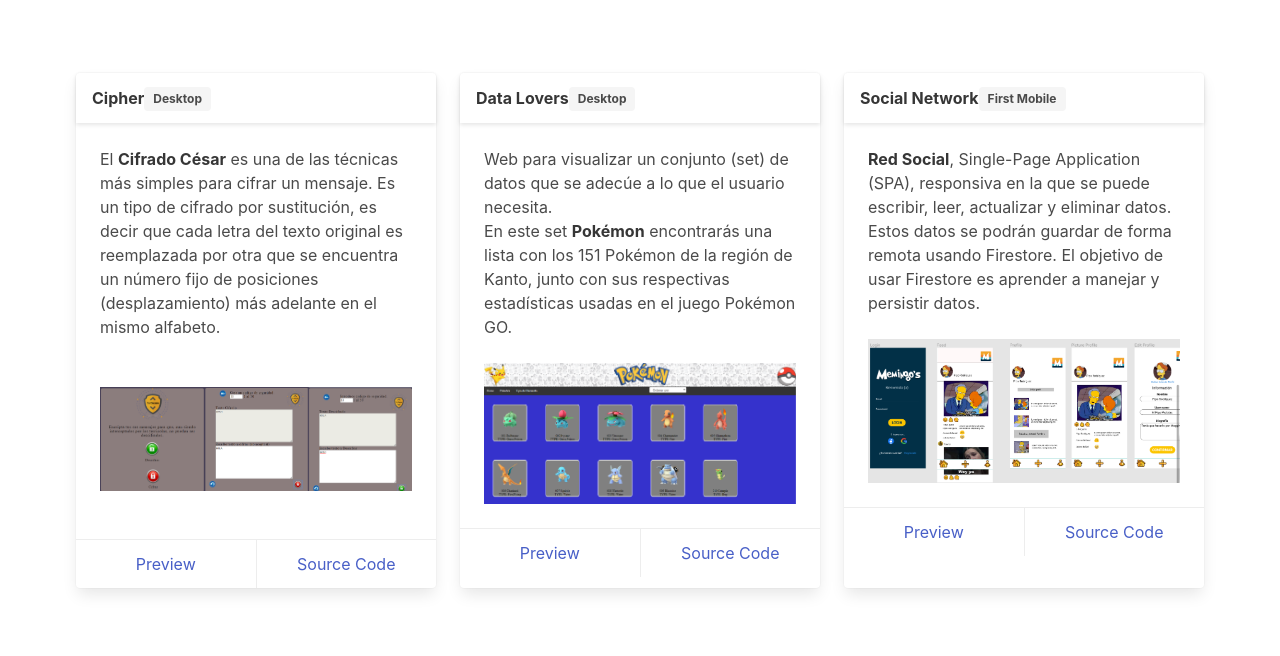
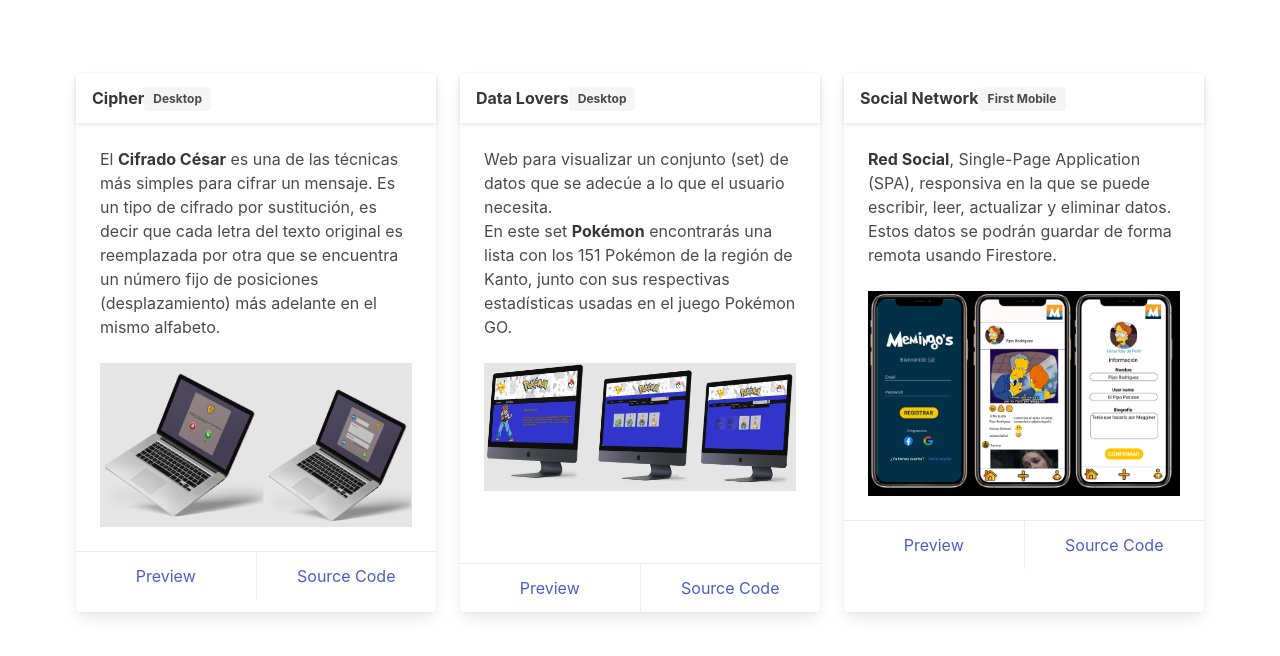
Before and after one commit to fasez26/portafolio, a website: page src/index.html in a window 1280 px wide. Shown: the part 1602-2258 px from the top of the page. Drawn offline with nearby package versions, Linux system fonts and the light colour scheme.

Commit message:
Cambio de imagen proyectos

```diff
--- a/src/index.html
+++ b/src/index.html
@@ -334,11 +334,11 @@
                 Es un tipo de cifrado por sustitución, es decir que cada letra del texto
                 original es reemplazada por otra que se encuentra un número fijo de posiciones
                 (desplazamiento) más adelante en el mismo alfabeto.
-                <br><br><br>
+                <br><br>
                 <figure class="image">
-                  <img src="Cesar.png" alt="Admin template screenshot">
+                  <img src="Cesar1.png" alt="Admin template screenshot">
                 </figure>
-              </div><br>
+              </div>
               <footer class="card-footer">
                 <a href="https://fasez26.github.io/CDMX009-cipher/" class="card-footer-item"  rel="noopener noreferrer" target="_blank">Preview</a>
                 <a href="https://github.com/fasez26/CDMX009-cipher/blob/master/src/index.html" class="card-footer-item"  rel="noopener noreferrer" target="_blank">Source
@@ -366,9 +366,9 @@
                 la región de Kanto, junto con sus respectivas estadísticas usadas
                 en el juego Pokémon GO.<br><br>
                 <figure class="image">
-                  <img src="Datalovers.png" alt="Cards template screenshot">
+                  <img src="Datalovers1.png" alt="Cards template screenshot">
                 </figure>
-              </div>
+              </div><br><br>
               <footer class="card-footer">
                 <a href="https://lourdesdiaz11.github.io/CDMX009-Data-Lovers/" class="card-footer-item"  rel="noopener noreferrer" target="_blank">Preview</a>
                 <a href="https://github.com/Lourdesdiaz11/CDMX009-Data-Lovers/blob/master/src/index.html" class="card-footer-item"  rel="noopener noreferrer" target="_blank">Source
@@ -392,11 +392,10 @@
               <div class="card-content">
                 <strong>Red Social</strong>, Single-Page Application (SPA), responsiva en
                 la que se puede escribir, leer, actualizar y eliminar datos. Estos datos se
-                podrán guardar de forma remota usando Firestore. El objetivo de usar Firestore
-                es aprender a manejar y persistir datos.
+                podrán guardar de forma remota usando Firestore.
                                 <br><br>
                 <figure class="image">
-                  <img src="Memingos.png" alt="Hero template screenshot">
+                  <img src="Memingos1.png" alt="Hero template screenshot">
                 </figure>
               </div>
               <footer class="card-footer">
```
Also changed, not shown: src/Cesar.png (deleted), src/Cesar1.png (added), src/Datalovers.png (deleted), src/Datalovers1.png (added), src/Memingos.png (deleted), src/Memingos1.png (added).
